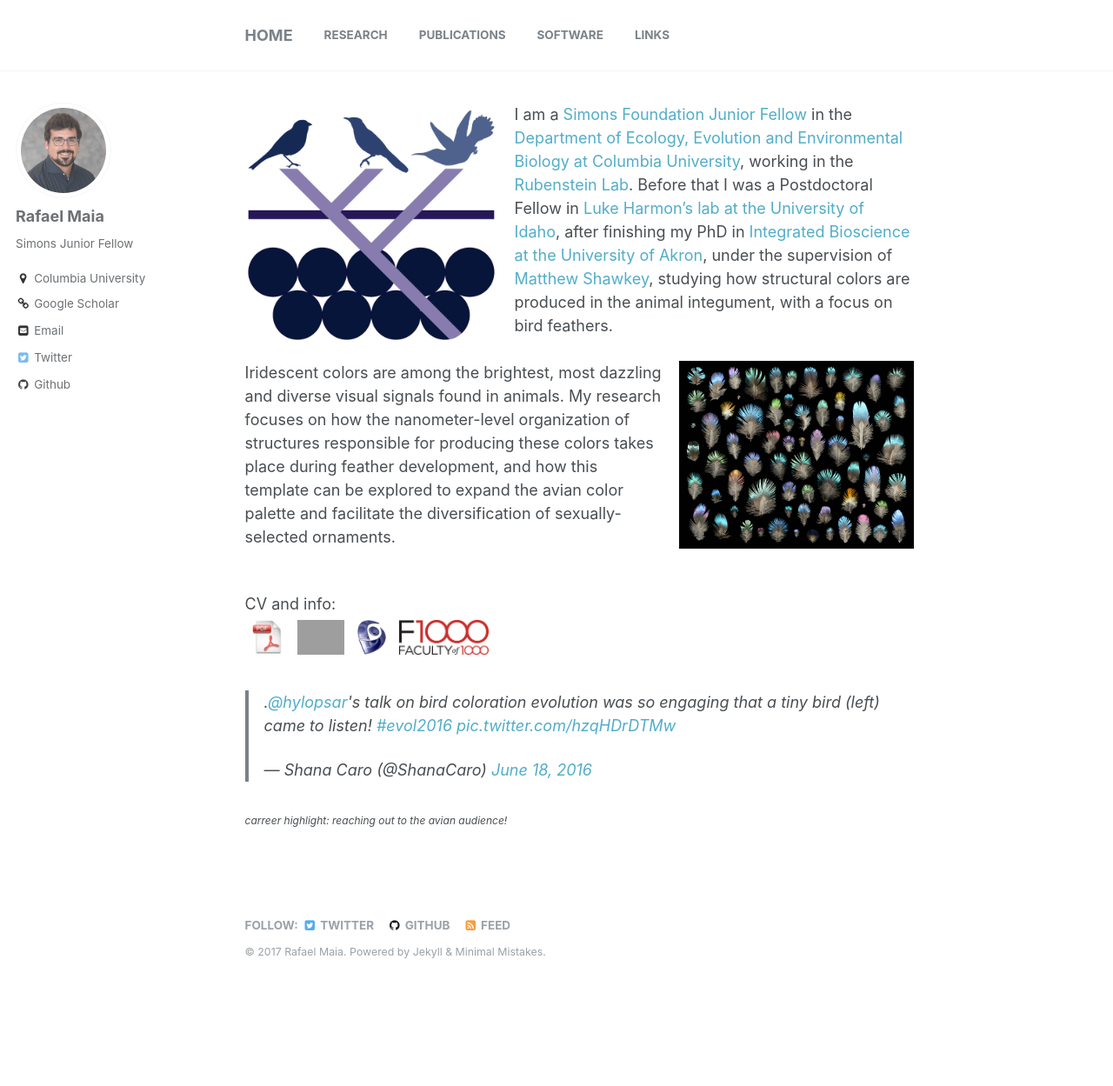
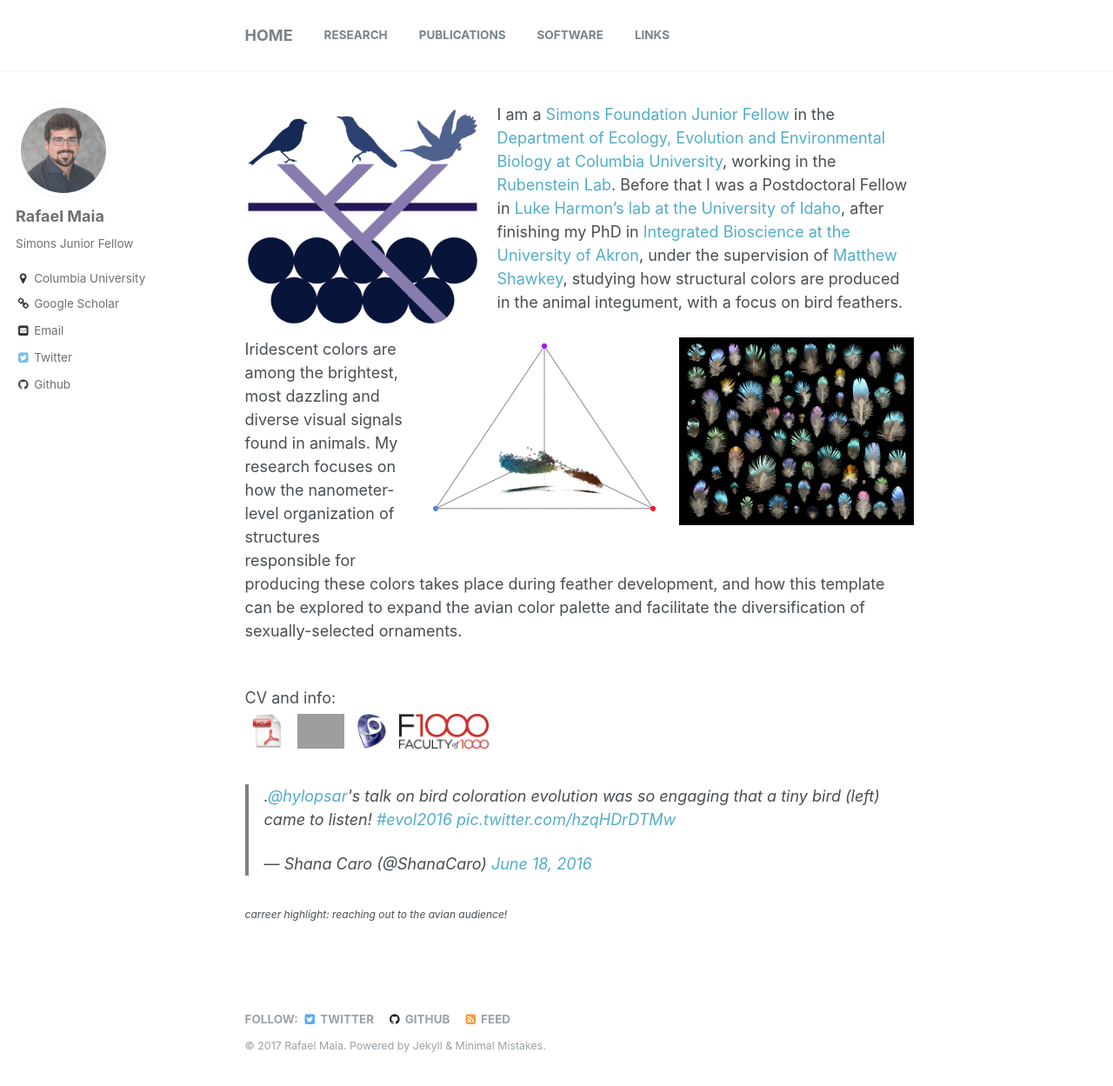
Before and after one commit to rmaia/rmaia.github.io, a Jekyll site: the page built from _pages/index.md, in a window 1280 px wide and 1267 px high. Shown: the top 1249 px of the window at 87% size. Built offline with Jekyll 4.4.1, drawn with Linux system fonts in a browser that asks for light colours; comment, search, counter and statistics services are not loaded; grey boxes are pictures that could not be loaded.

Commit message:
new figures

```diff
--- a/_pages/index.md
+++ b/_pages/index.md
@@ -4,11 +4,12 @@ title: Rafael Maia
 author_profile: true
 permalink: /
 ---
-<img align="left" style="padding-right:20px; width:310px" src="/images/logo.png">
+<img align="left" style="padding-right:20px; width:290px" src="/images/logo.png">
 I am a [Simons Foundation Junior Fellow](https://www.simonsfoundation.org/simons-society-of-fellows/junior-fellows/) in the [Department of Ecology, Evolution and Environmental Biology at Columbia University](http://www.columbia.edu/cu/e3b/), working in the [Rubenstein Lab](http://www.columbia.edu/~dr2497/HOME.html). Before that I was a Postdoctoral Fellow in [Luke Harmon's lab at the University of Idaho](http://www.webpages.uidaho.edu/~lukeh/), after finishing my PhD in [Integrated Bioscience at the University of Akron](http://www.uakron.edu/id/ib/), under the supervision of [Matthew Shawkey](http://gozips.uakron.edu/~shawkey/), studying how structural colors are produced in the animal integument, with a focus on bird feathers.
 <br>
 <br>
-<img align="right" style="padding-left:20px; width:290px" src="/images/Starling-Poster-WEB.jpg"> Iridescent colors are among the brightest, most dazzling and diverse visual signals found in animals. My research focuses on how the nanometer-level organization of structures responsible for producing these colors takes place during feather development, and how this template can be explored to expand the avian color palette and facilitate the diversification of sexually-selected ornaments.
+<img align="right" style="padding-left:20px; width:290px" src="/images/Starling-Poster-WEB.jpg">
+<img align="right" style="padding-left:20px; width:290px" src="/images/animatedtetra.gif"> Iridescent colors are among the brightest, most dazzling and diverse visual signals found in animals. My research focuses on how the nanometer-level organization of structures responsible for producing these colors takes place during feather development, and how this template can be explored to expand the avian color palette and facilitate the diversification of sexually-selected ornaments.
 <br>
 <br>
 
```
Also changed, not shown: images/allspec-JND.png (added), images/allstar.png (added), images/animatedtetra.gif (added), 1 other file.
